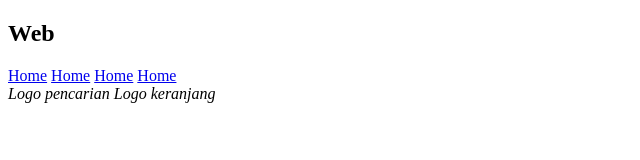
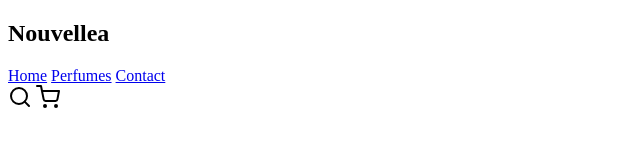
Before and after one commit to chikka-creator/pangpang, a plain HTML site: page index.html in a window 1280 px wide. Shown: the whole page, without its empty margins (0-640 px from the left). Drawn offline with nearby package versions, Linux system fonts and the light colour scheme.

Commit message:
tambah detail dan logo

```diff
--- a/index.html
+++ b/index.html
@@ -4,20 +4,24 @@
     <meta charset="UTF-8">
     <meta name="viewport" content="width=device-width, initial-scale=1.0">
     <title>Document</title>
+    <script src="https://unpkg.com/feather-icons"></script>
 </head>
 <body>
     <nav class="navbar">
-        <h1>Web</h1>
+        <h1>Nouvellea</h1>
         <div class="navbar-nav">
             <a href="#">Home</a>
-            <a href="#">Home</a>
-            <a href="#">Home</a>
-            <a href="#">Home</a>
+            <a href="#">Perfumes</a>
+            <a href="#">Contact</a>
         </div>
         <div class="navbar-extra">
-            <i>Logo pencarian</i>
-            <i>Logo keranjang</i>
+            <i data-feather="search"></i>
+            <i data-feather="shopping-cart"></i>
         </div>
     </nav>
+    <!-- icons -->
+    <script>
+      feather.replace();
+    </script>
 </body>
 </html>
```
